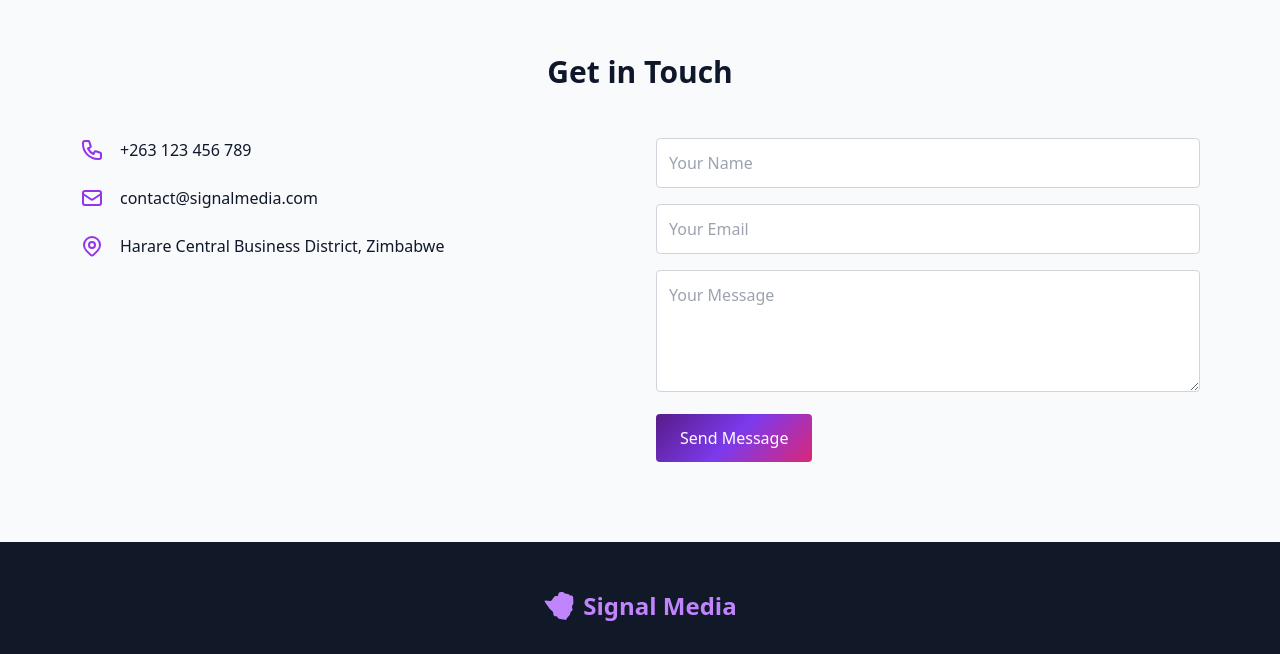
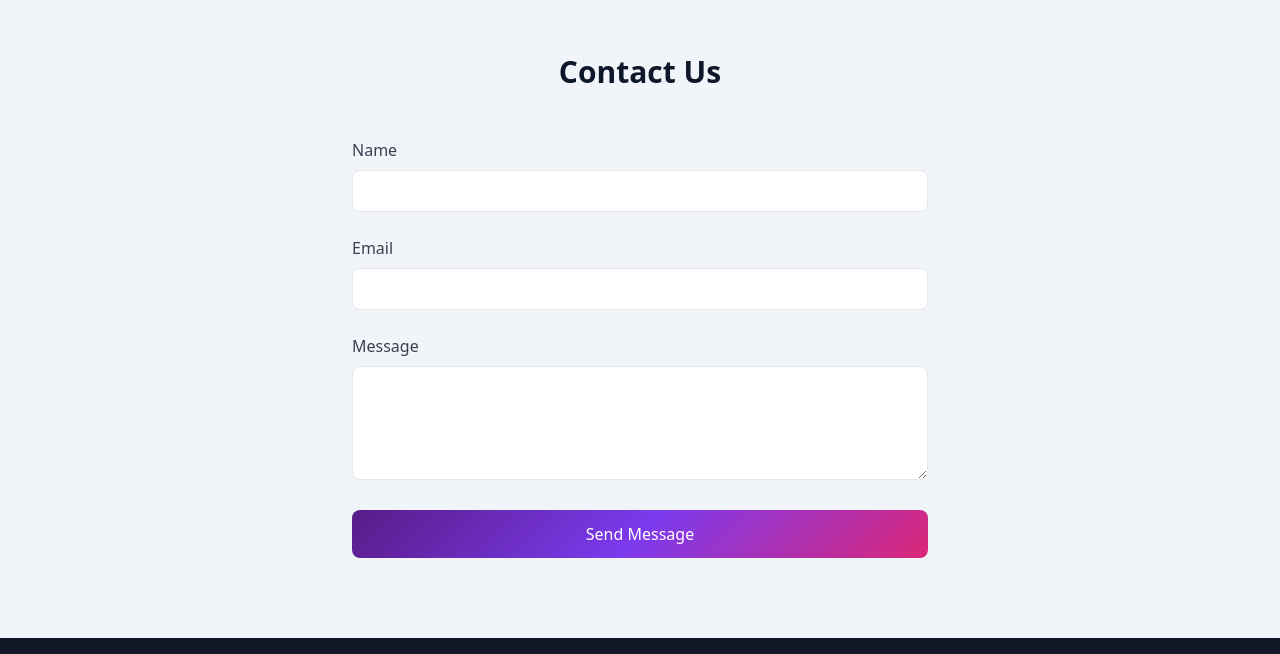
Before and after one commit to alaricjames/signal-media-project, a React (Vite) app: page / in a window 1280 px wide. Shown: the part 2566-3220 px from the top of the page. Built offline with nearby package versions, Linux system fonts and the light colour scheme.

Commit message:
add email

```diff
--- a/src/components/Contact.jsx
+++ b/src/components/Contact.jsx
@@ -1,39 +1,99 @@
-import React from 'react';
+import React, { useState } from 'react';
 
 const Contact = () => {
+  const [formData, setFormData] = useState({
+    name: '',
+    email: '',
+    message: ''
+  });
+  const [status, setStatus] = useState('');
+
+  const handleSubmit = async (e) => {
+    e.preventDefault();
+    setStatus('sending');
+
+    try {
+      const response = await fetch('https://formspree.io/f/xwpvbqpb', {
+        method: 'POST',
+        headers: {
+          'Content-Type': 'application/json'
+        },
+        body: JSON.stringify(formData)
+      });
+
+      if (response.ok) {
+        setStatus('success');
+        setFormData({ name: '', email: '', message: '' });
+      } else {
+        setStatus('error');
+      }
+    } catch (error) {
+      setStatus('error');
+    }
+  };
+
+  const handleChange = (e) => {
+    setFormData({
+      ...formData,
+      [e.target.name]: e.target.value
+    });
+  };
+
   return (
-    <div id="contact" className="py-20">
+    <div id="contact" className="py-20 section-alt">
       <div className="max-w-6xl mx-auto px-4">
-        <h2 className="text-3xl font-bold text-center mb-12">Get in Touch</h2>
-        <div className="grid md:grid-cols-2 gap-8">
-          <div className="space-y-6">
-            <div className="flex items-center">
-              <svg className="h-6 w-6 mr-4 text-purple-600" fill="none" stroke="currentColor" viewBox="0 0 24 24">
-                <path strokeLinecap="round" strokeLinejoin="round" strokeWidth="2" d="M3 5a2 2 0 012-2h3.28a1 1 0 01.948.684l1.498 4.493a1 1 0 01-.502 1.21l-2.257 1.13a11.042 11.042 0 005.516 5.516l1.13-2.257a1 1 0 011.21-.502l4.493 1.498a1 1 0 01.684.949V19a2 2 0 01-2 2h-1C9.716 21 3 14.284 3 6V5z"/>
-              </svg>
-              <span>+263 123 456 789</span>
+        <h2 className="text-3xl font-bold text-center mb-12">Contact Us</h2>
+        <div className="max-w-xl mx-auto">
+          <form onSubmit={handleSubmit} className="space-y-6">
+            <div>
+              <label htmlFor="name" className="block text-gray-700 mb-2">Name</label>
+              <input
+                type="text"
+                id="name"
+                name="name"
+                value={formData.name}
+                onChange={handleChange}
+                required
+                className="w-full px-4 py-2 border rounded-lg focus:ring-2 focus:ring-purple-600 focus:border-transparent"
+              />
             </div>
-            <div className="flex items-center">
-              <svg className="h-6 w-6 mr-4 text-purple-600" fill="none" stroke="currentColor" viewBox="0 0 24 24">
-                <path strokeLinecap="round" strokeLinejoin="round" strokeWidth="2" d="M3 8l7.89 5.26a2 2 0 002.22 0L21 8M5 19h14a2 2 0 002-2V7a2 2 0 00-2-2H5a2 2 0 00-2 2v10a2 2 0 002 2z"/>
-              </svg>
-              <span>contact@signalmedia.com</span>
+            <div>
+              <label htmlFor="email" className="block text-gray-700 mb-2">Email</label>
+              <input
+                type="email"
+                id="email"
+                name="email"
+                value={formData.email}
+                onChange={handleChange}
+                required
+                className="w-full px-4 py-2 border rounded-lg focus:ring-2 focus:ring-purple-600 focus:border-transparent"
+              />
             </div>
-            <div className="flex items-center">
-              <svg className="h-6 w-6 mr-4 text-purple-600" fill="none" stroke="currentColor" viewBox="0 0 24 24">
-                <path strokeLinecap="round" strokeLinejoin="round" strokeWidth="2" d="M17.657 16.657L13.414 20.9a1.998 1.998 0 01-2.827 0l-4.244-4.243a8 8 0 1111.314 0z"/>
-                <path strokeLinecap="round" strokeLinejoin="round" strokeWidth="2" d="M15 11a3 3 0 11-6 0 3 3 0 016 0z"/>
-              </svg>
-              <span>Harare Central Business District, Zimbabwe</span>
+            <div>
+              <label htmlFor="message" className="block text-gray-700 mb-2">Message</label>
+              <textarea
+                id="message"
+                name="message"
+                value={formData.message}
+                onChange={handleChange}
+                required
+                rows="4"
+                className="w-full px-4 py-2 border rounded-lg focus:ring-2 focus:ring-purple-600 focus:border-transparent"
+              ></textarea>
             </div>
-          </div>
-          <form className="space-y-4">
-            <input type="text" placeholder="Your Name" className="w-full p-3 border border-gray-300 rounded" />
-            <input type="email" placeholder="Your Email" className="w-full p-3 border border-gray-300 rounded" />
-            <textarea placeholder="Your Message" rows="4" className="w-full p-3 border border-gray-300 rounded"></textarea>
-            <button className="gradient-bg text-white px-6 py-3 rounded hover:opacity-90">
-              Send Message
+            <button
+              type="submit"
+              disabled={status === 'sending'}
+              className="gradient-bg text-white px-8 py-3 rounded-lg hover:opacity-90 w-full"
+            >
+              {status === 'sending' ? 'Sending...' : 'Send Message'}
             </button>
+            {status === 'success' && (
+              <p className="text-green-600 text-center">Message sent successfully!</p>
+            )}
+            {status === 'error' && (
+              <p className="text-red-600 text-center">Failed to send message. Please try again.</p>
+            )}
           </form>
         </div>
       </div>
```
